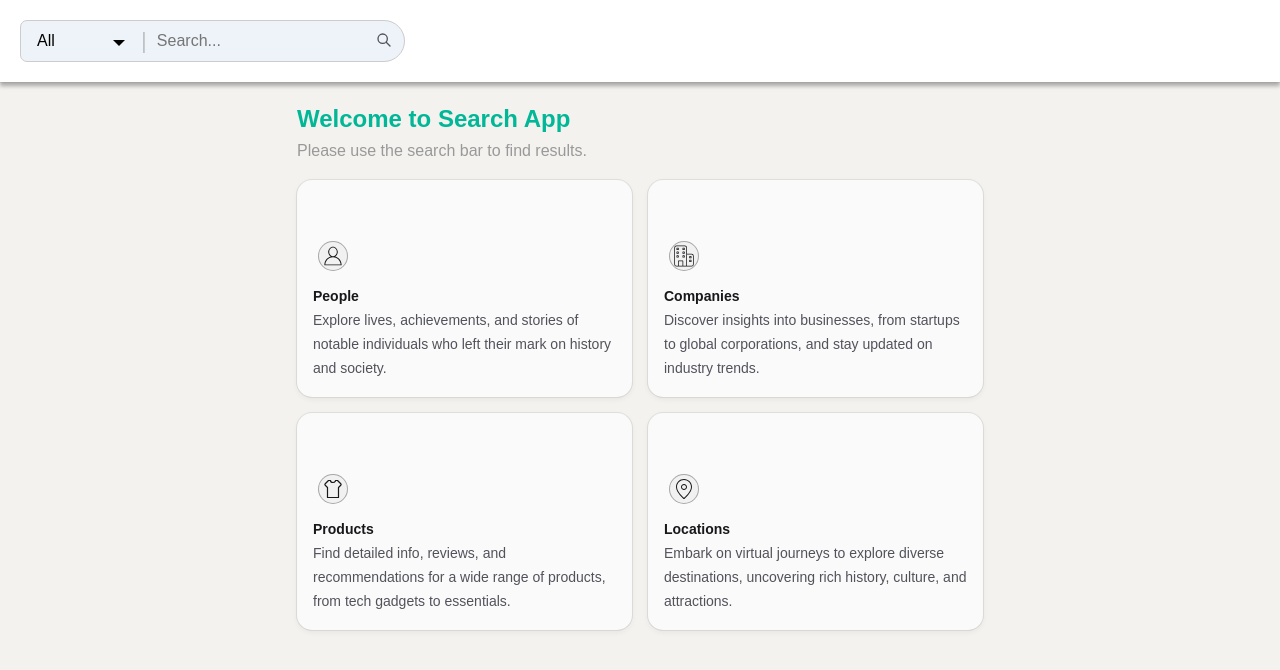
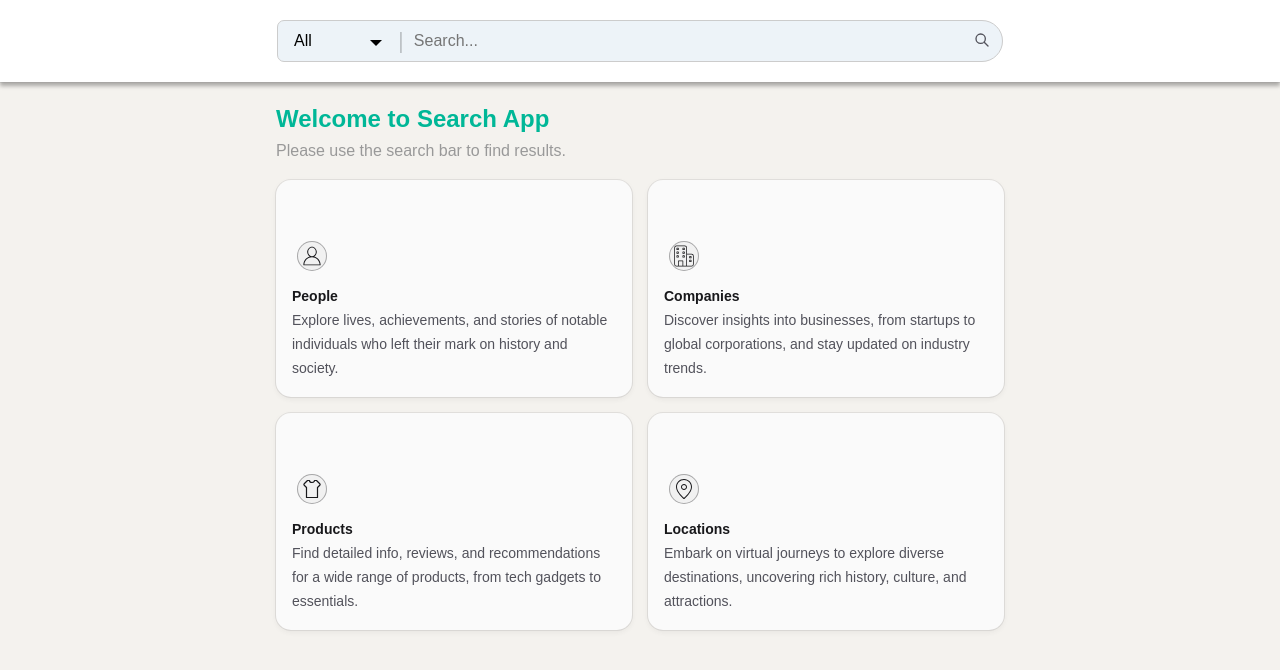
Before and after one commit to ZahraMirali/vue3-search-app, a Vue app: page / in a window 1280 px wide. Shown: the top 670 px of the page. Built offline with nearby package versions, Linux system fonts and the light colour scheme.

Commit message:
responsive

```diff
--- a/src/App.vue
+++ b/src/App.vue
@@ -32,9 +32,3 @@ onMounted(() => {
 
 provide('categories', categories)
 </script>
-
-<style scoped>
-main {
-  padding: 100px 20px 20px;
-}
-</style>
--- a/src/assets/main.css
+++ b/src/assets/main.css
@@ -1,3 +1,4 @@
+/*--Start: Variables-------------------*/
 :root {
   --primary: #00b797;
   --secondary-light: #dddddd;
@@ -19,8 +20,9 @@
   --elevation-raised: var(--elevation-lined), 0px 4px 4px var(--color-shadow);
   --voyager-elevation-text-theater: 0 0 2px var(--color-shadow);
 }
+/*--End: Variables---------------------*/
 
-/*--------------------------------------*/
+/*--Start: Main styles-----------------*/
 html {
   font-size: 16px;
   background: var(--color-background-canvas);
@@ -39,11 +41,13 @@ body {
   margin: 0;
 }
 
-#app {
+header {
+  z-index: 1000;
 }
 
-header {
-  z-index: 1000;
+main {
+  padding-top: 100px;
+  padding-bottom: 20px;
 }
 
 * {
@@ -52,7 +56,9 @@ header {
   padding: 0;
   border: none;
 }
+/*--End: Main styles--------------------*/
 
+/*--Start: General styles---------------*/
 a,
 a:visited,
 a:hover {
@@ -60,12 +66,13 @@ a:hover {
   text-decoration-color: var(--color-text);
   text-decoration: none;
 }
+/*--End: General styles-----------------*/
 
 a:hover {
   text-decoration: underline;
 }
 
-/*--Start: Card Components styles-----------------*/
+/*--Start: Card Components styles (common styles)-----------------*/
 .card {
   display: flex;
   flex-direction: row;
@@ -103,12 +110,12 @@ a:hover {
   font-size: 0.8rem;
   color: var(--color-text-gray-dark);
 }
+/*--End: Card Components styles (common styles)--------------------*/
 
-/*--End: Card Components styles-----------------*/
-
+/*--Start: Responsive------------------------*/
 @media screen and (min-width: 768px) {
   main {
-    width: 726px;
+    width: 728px;
     margin: 0 auto;
   }
 }
@@ -116,5 +123,8 @@ a:hover {
 @media screen and (max-width: 768px) {
   main {
     width: 100%;
+    padding-left: 20px;
+    padding-right: 20px;
   }
 }
+/*--End: Responsive--------------------------*/
--- a/src/components/SearchBar.vue
+++ b/src/components/SearchBar.vue
@@ -6,7 +6,13 @@
         <span class="separator">|</span>
         <form @submit.prevent="submitSearchForm">
           <div class="search-box">
-            <input v-model="searchTerm" class="search-input" placeholder="Search..." type="text"  data-test="search-input"/>
+            <input
+              v-model="searchTerm"
+              class="search-input"
+              placeholder="Search..."
+              type="text"
+              data-test="search-input"
+            />
             <button aria-label="Search" class="search-button" title="Search" type="submit">
               <IconSearch />
             </button>
@@ -61,6 +67,10 @@ function submitSearchForm() {
   background-color: white;
   position: fixed;
   z-index: 3;
+}
+
+.search-bar-container {
+  margin: 0 auto;
 }
 
 .search-box-with-category {
@@ -131,4 +141,16 @@ function submitSearchForm() {
   color: rgba(0, 0, 0, 0.2);
   font-size: 1.4rem;
 }
+
+@media screen and (min-width: 768px) {
+  .search-bar-container {
+    width: 726px;
+  }
+}
+
+@media screen and (max-width: 768px) {
+  .search-bar-container {
+    width: 100%;
+  }
+}
 </style>
--- a/src/views/Home.vue
+++ b/src/views/Home.vue
@@ -59,7 +59,7 @@ p {
   color: var(--secondary);
 }
 
-@media screen and (min-width: 421px) {
+@media screen and (min-width: 420px) {
   .grid {
     grid-template-columns: repeat(2, 1fr);
   }
```
